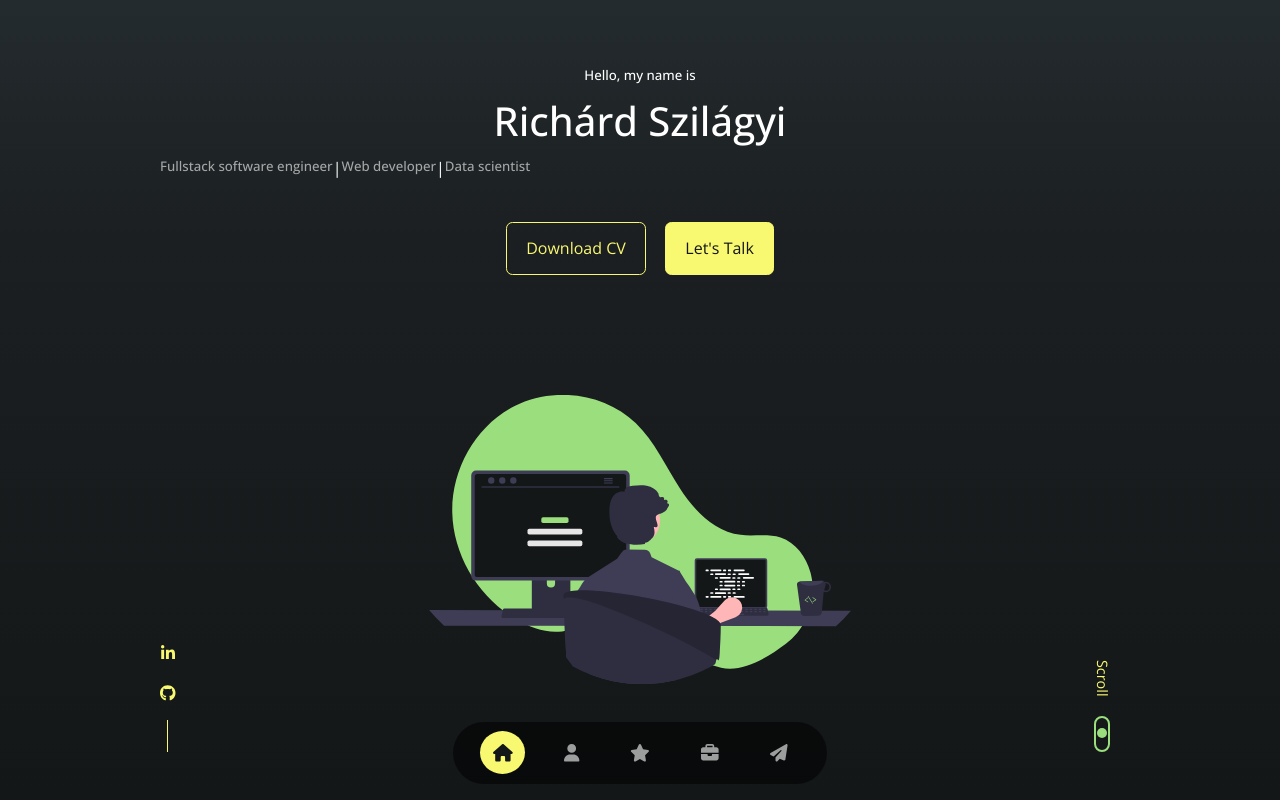
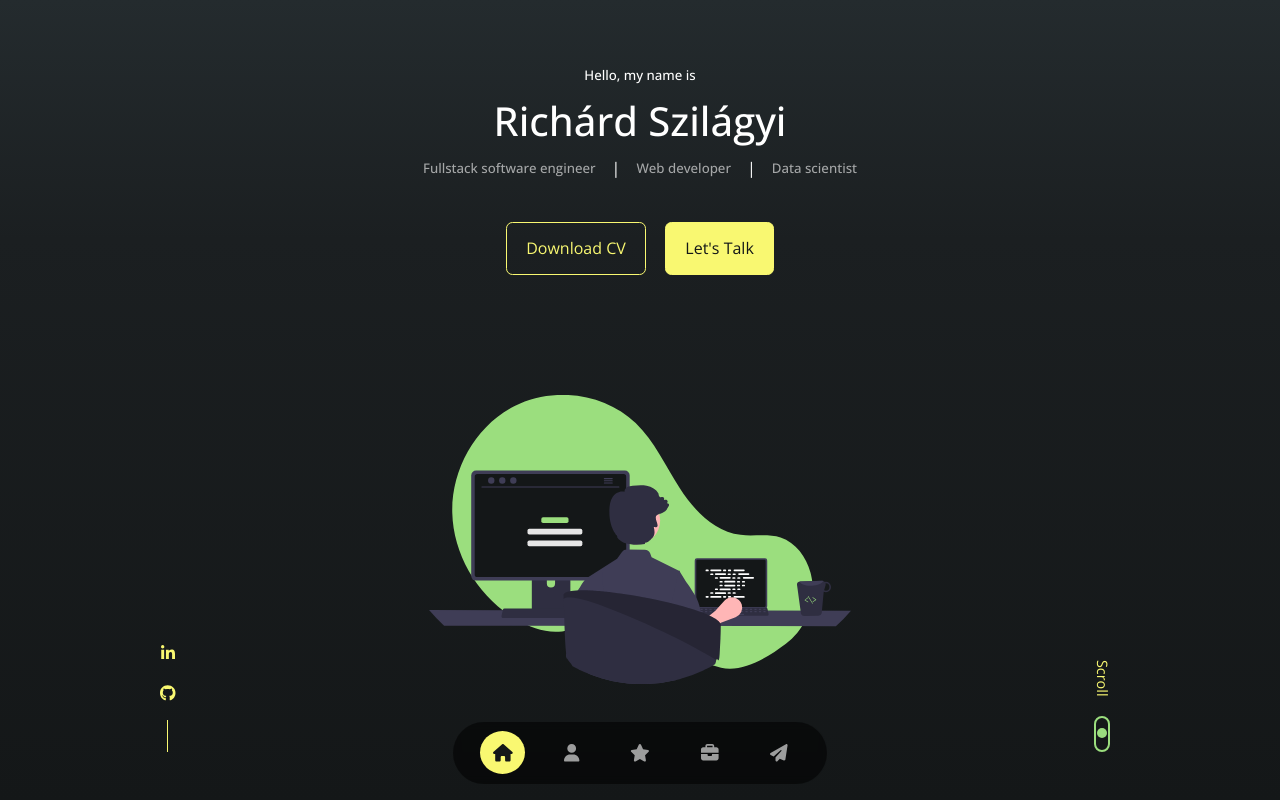
Before and after one commit to szpricky/szpricky, a React (Create React App) app: page / in a window 1280 px wide. Shown: the top 800 px of the page. Built offline with nearby package versions, Linux system fonts and the light colour scheme.

Commit message:
Update index.scss

```diff
--- a/src/index.scss
+++ b/src/index.scss
@@ -137,6 +137,9 @@ header {
 
     .role__positions {
       display: flex;
+      align-items: center;
+      justify-content: center;
+      gap: 1rem;
     }
   }
 
```
